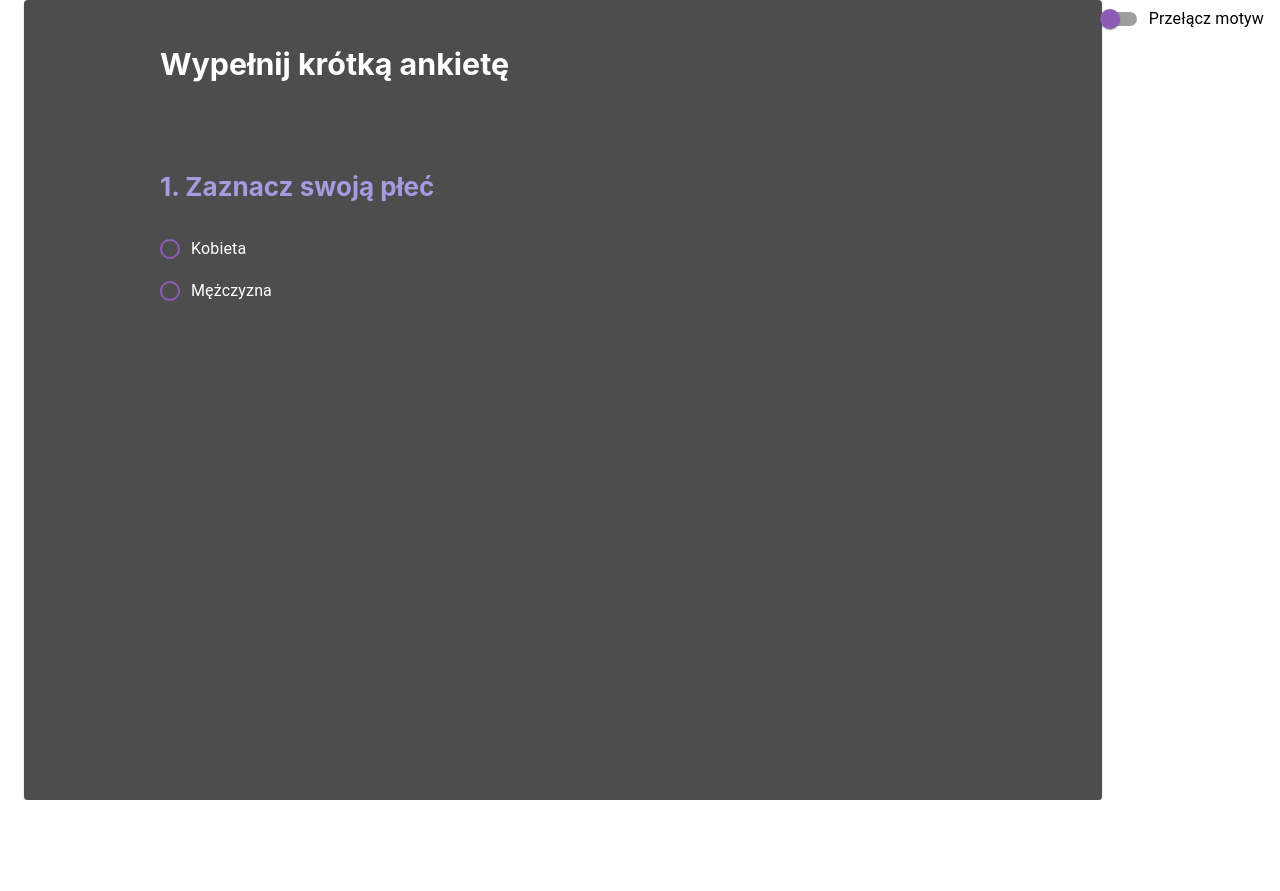
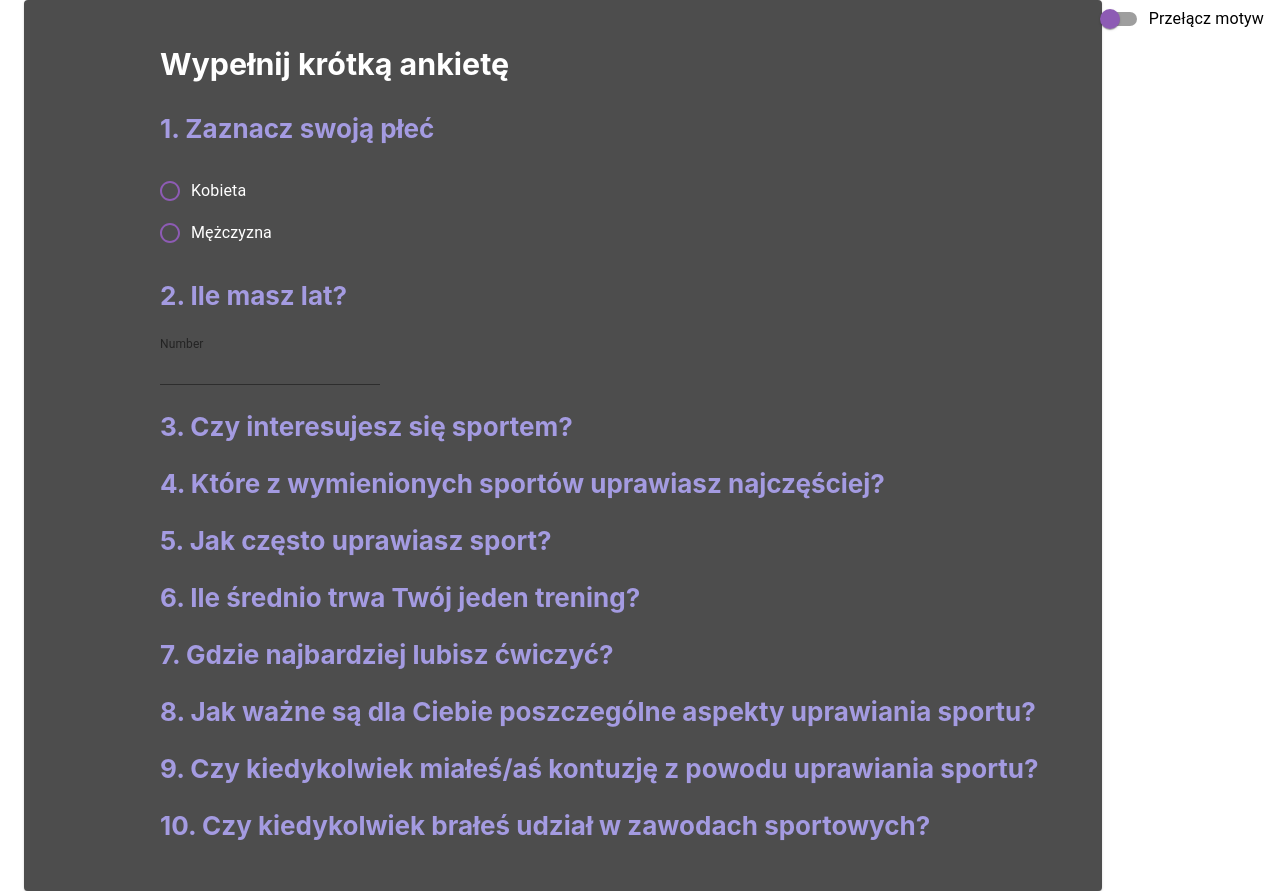
Before and after one commit to patrycjabrzeskot/form-app, a React (Create React App) app: page / in a window 1280 px wide. Before the commit the page ends 800 px from the top, so only its background shows below. Built offline with nearby package versions, Linux system fonts and the light colour scheme.

Commit message:
Questions' titles added

```diff
--- a/src/components/Form.tsx
+++ b/src/components/Form.tsx
@@ -1,4 +1,4 @@
-import { Card, CardContent, Container } from "@material-ui/core";
+import { Card, CardContent, Container, TextField } from "@material-ui/core";
 import { ThemeContext } from "contexts/theme";
 import React, { useContext } from "react";
 import Title from "./helpers/Title";
@@ -15,11 +15,39 @@ const Form: React.FC = () => {
       >
         <CardContent>
           <h3 style={{ color: theme.theme.text }}>Wypełnij krótką ankietę </h3>
-          {/* <p>Odpowiedz na kilka pytań</p> */}
-        </CardContent>
-        <CardContent>
-          <Title number={1} title="Zaznacz swoją płeć" />
-          <RadioQuestion value={["Kobieta", "Mężczyzna"]} />
+          <form noValidate autoComplete="off">
+            <Title number={1} title="Zaznacz swoją płeć" />
+            <RadioQuestion value={["Kobieta", "Mężczyzna"]} />
+            <Title number={2} title="Ile masz lat?" />
+            <TextField
+              id="standard-number"
+              label="Number"
+              type="number"
+              InputLabelProps={{
+                shrink: true,
+              }}
+            />
+            <Title number={3} title="Czy interesujesz się sportem?" />
+            <Title
+              number={4}
+              title="Które z wymienionych sportów uprawiasz najczęściej?"
+            />
+            <Title number={5} title="Jak często uprawiasz sport?" />
+            <Title number={6} title="Ile średnio trwa Twój jeden trening?" />
+            <Title number={7} title="Gdzie najbardziej lubisz ćwiczyć?" />
+            <Title
+              number={8}
+              title="Jak ważne są dla Ciebie poszczególne aspekty uprawiania sportu?"
+            />
+            <Title
+              number={9}
+              title="Czy kiedykolwiek miałeś/aś kontuzję z powodu uprawiania sportu?"
+            />
+            <Title
+              number={10}
+              title="Czy kiedykolwiek brałeś udział w zawodach sportowych?"
+            />
+          </form>
         </CardContent>
       </Card>
     </Container>
--- a/src/components/inputs/Radio.tsx
+++ b/src/components/inputs/Radio.tsx
@@ -15,7 +15,6 @@ function RadioQuestion(props: RadioProps) {
   const handleChange = (event: React.ChangeEvent<HTMLInputElement>) => {
     setValue((event.target as HTMLInputElement).value);
   };
-  console.log(props);
   const theme = useContext(ThemeContext);
 
   const ColoredRadio = withStyles({
@@ -26,7 +25,6 @@ function RadioQuestion(props: RadioProps) {
       },
     },
     checked: {},
-    // })((props: RadioProps) => <Radio color="default" {...props} />);
   })(Radio);
 
   return (
```
